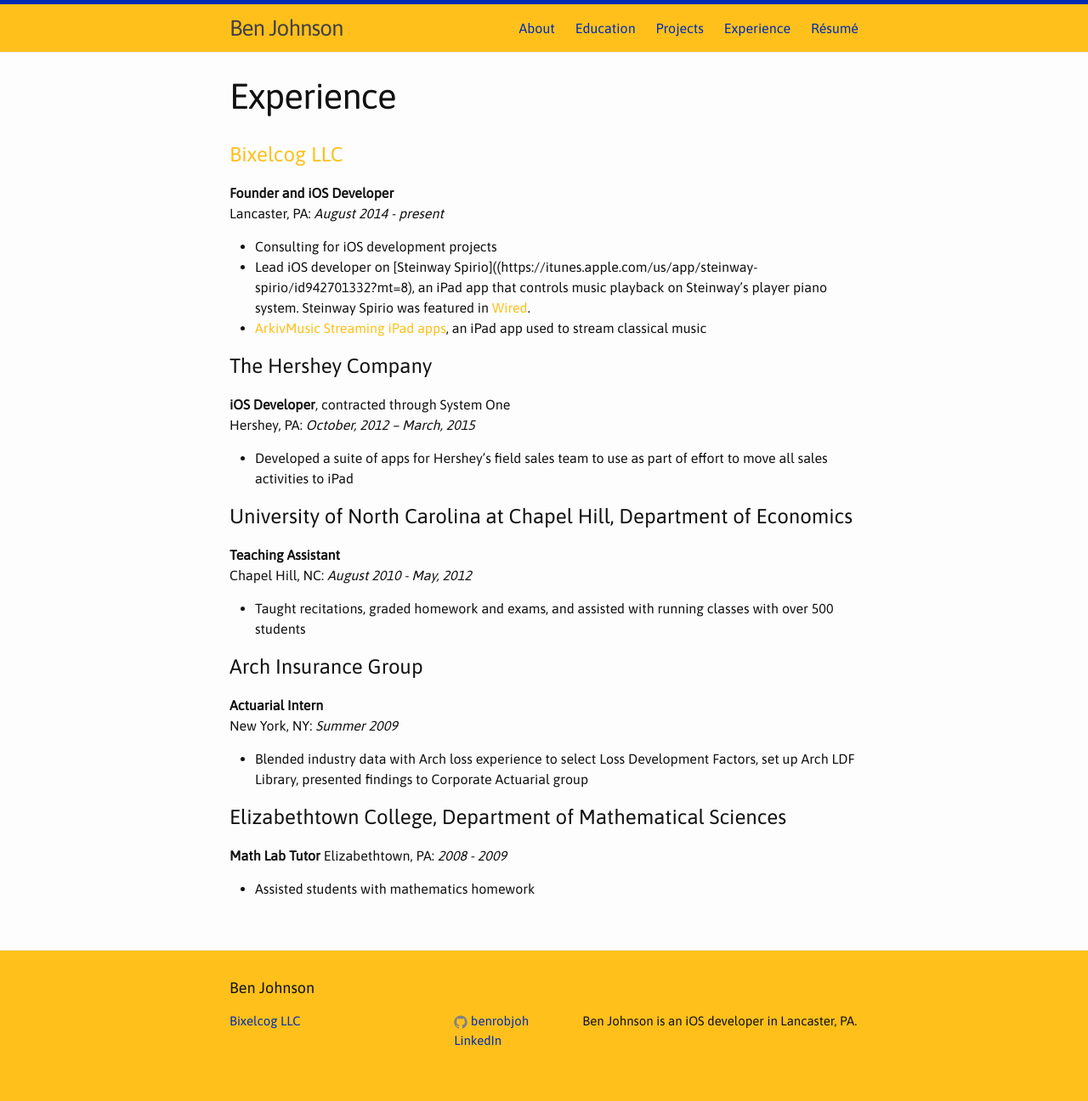
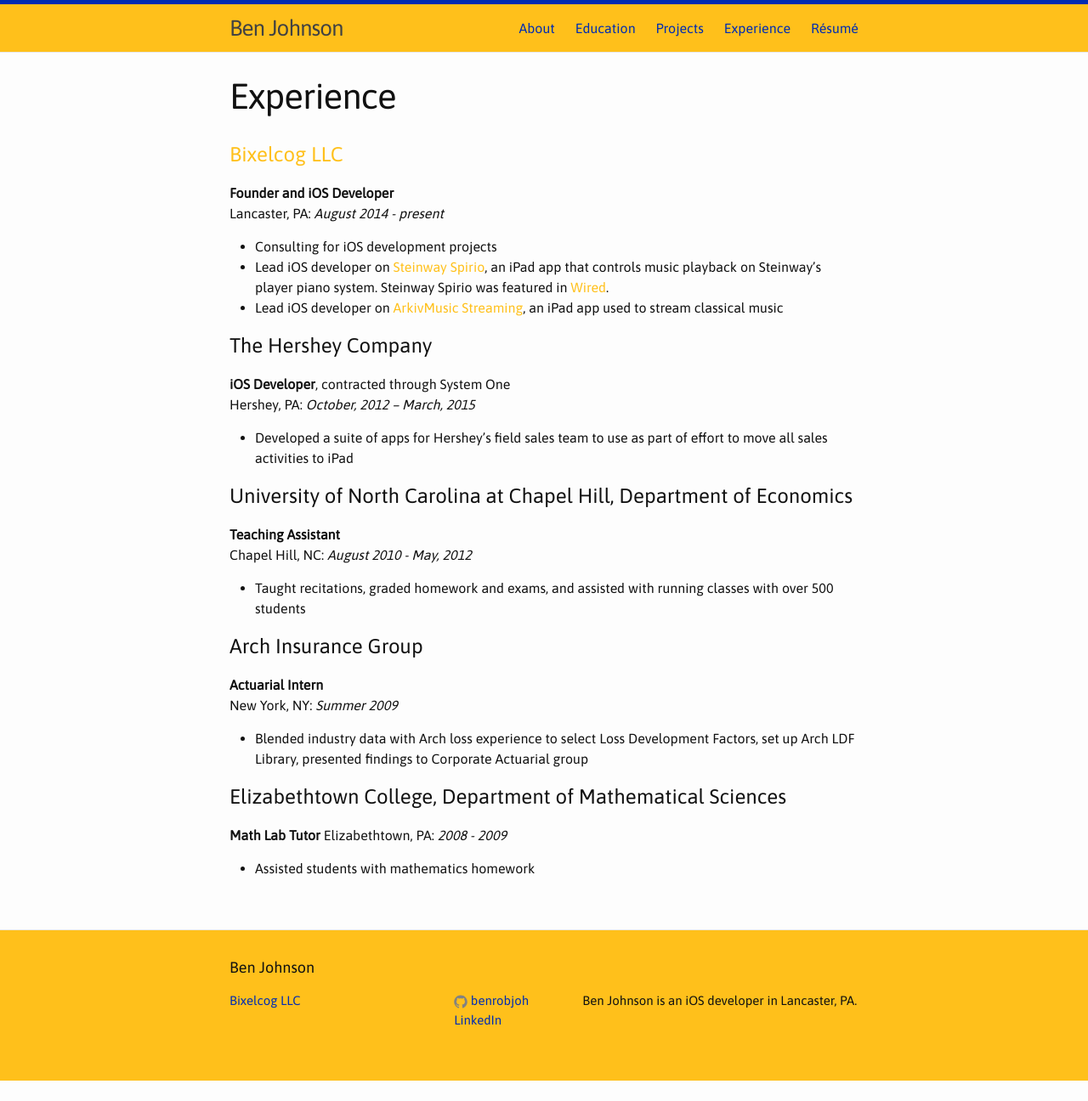
Before and after one commit to benrobjoh/benrobjoh.github.io, a Jekyll site: the page built from experience.md, in a window 1280 px wide. Shown: the whole page at 85% size. Built offline with Jekyll 4.4.1, drawn with Linux system fonts in a browser that asks for light colours; after the commit the page ends 1272 px from its top, so only the background shows below that.

Commit message:
Fix typo on Steinway projects

```diff
--- a/experience.md
+++ b/experience.md
@@ -10,8 +10,8 @@ sequence: 3
 Lancaster, PA: *August 2014 - present*
 
 - Consulting for iOS development projects
-- Lead iOS developer on [Steinway Spirio]((https://itunes.apple.com/us/app/steinway-spirio/id942701332?mt=8), an iPad app that controls music playback on Steinway's player piano system. Steinway Spirio was featured in [Wired](http://www.wired.com/2015/04/steinways-new-piano-can-play-perfect-concerto/).
-- [ArkivMusic Streaming iPad apps](https://itunes.apple.com/us/app/arkivmusic-streaming/id978481936?mt=8), an iPad app used to stream classical music
+- Lead iOS developer on [Steinway Spirio](https://itunes.apple.com/us/app/steinway-spirio/id942701332?mt=8), an iPad app that controls music playback on Steinway's player piano system. Steinway Spirio was featured in [Wired](http://www.wired.com/2015/04/steinways-new-piano-can-play-perfect-concerto/).
+- Lead iOS developer on [ArkivMusic Streaming](https://itunes.apple.com/us/app/arkivmusic-streaming/id978481936?mt=8), an iPad app used to stream classical music
 
 # The Hershey Company
 **iOS Developer**, contracted through System One
```
